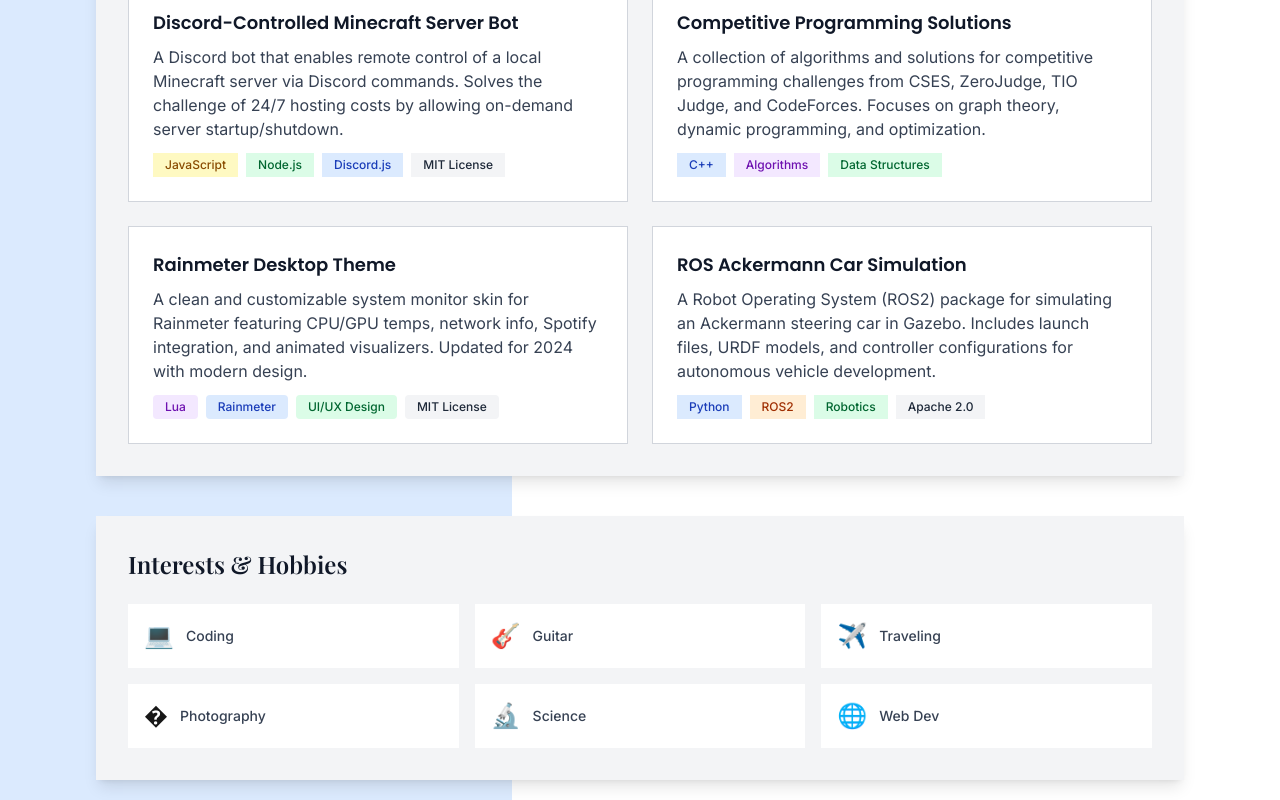
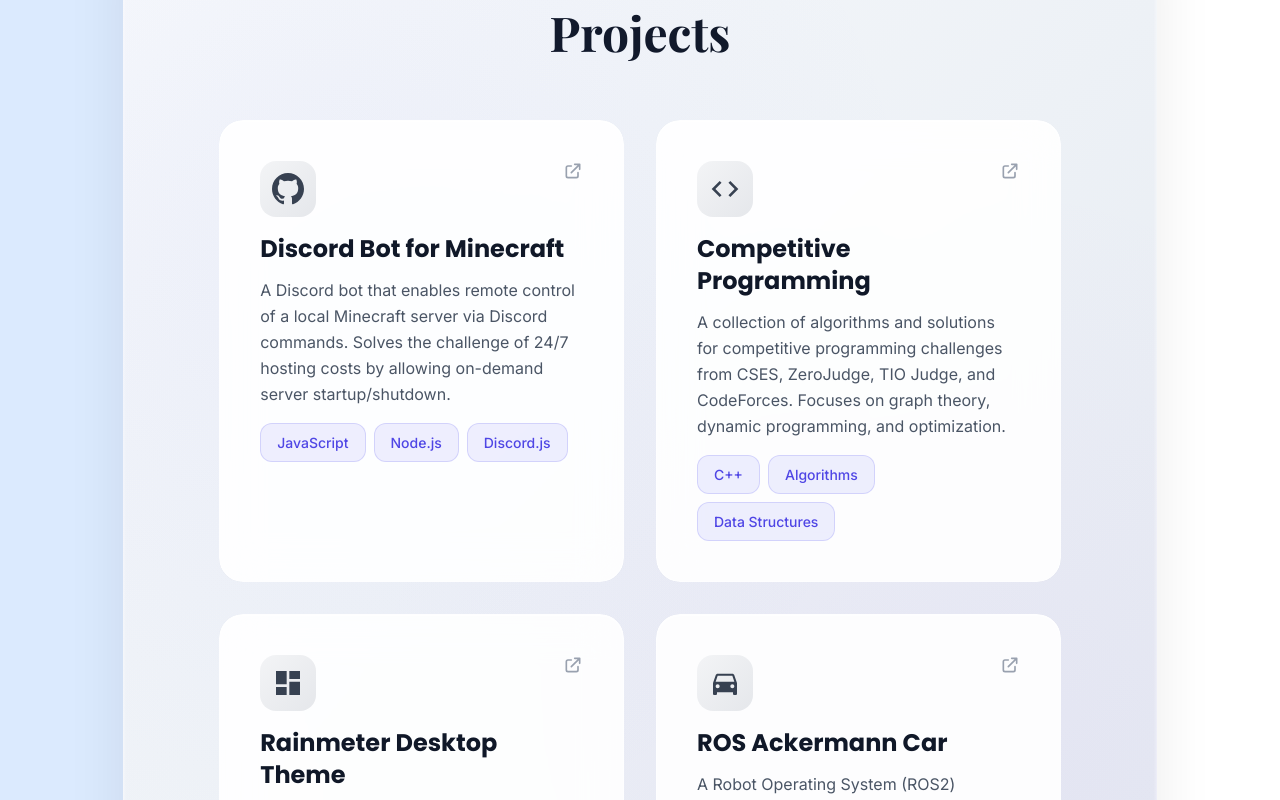
Before and after one commit to Alexchiuu/portfolio, a Next.js app: page / in a window 1280 px wide. Shown: the part 1360-2160 px from the top of the page. Built offline with nearby package versions, Linux system fonts and the light colour scheme.

Commit message:
Fix JSX closing tag error in Projects section and update portfolio animations

```diff
--- a/app/globals.css
+++ b/app/globals.css
@@ -114,3 +114,160 @@
     transform: translate(-50%, -50%) rotate(360deg);
   }
 }
+
+@keyframes bounceInRight {
+  0% {
+    opacity: 0;
+    transform: translateX(100%);
+  }
+  60% {
+    opacity: 1;
+    transform: translateX(-15px);
+  }
+  80% {
+    transform: translateX(10px);
+  }
+  100% {
+    transform: translateX(0);
+  }
+}
+
+@keyframes bounceOutRight {
+  0% {
+    opacity: 1;
+    transform: translateX(0);
+  }
+  20% {
+    transform: translateX(-10px);
+  }
+  100% {
+    opacity: 0;
+    transform: translateX(100%);
+  }
+}
+
+/* Projects Section Background */
+.projects-background {
+  background: linear-gradient(135deg, #f8fafc 0%, #e2e8f0 100%);
+  border-radius: 48px;
+  padding: 3rem 4rem;
+  box-shadow:
+    inset 0 2px 4px rgba(255, 255, 255, 0.9),
+    0 20px 60px rgba(0, 0, 0, 0.08);
+  position: relative;
+  overflow: hidden;
+  margin: 0 auto;
+  max-width: 95%;
+}
+
+.projects-background::before {
+  content: '';
+  position: absolute;
+  top: 0;
+  left: 0;
+  right: 0;
+  bottom: 0;
+  background:
+    radial-gradient(circle at 20% 30%, rgba(99, 102, 241, 0.05) 0%, transparent 50%),
+    radial-gradient(circle at 80% 70%, rgba(168, 85, 247, 0.05) 0%, transparent 50%);
+  pointer-events: none;
+}
+
+/* Floating Project Cards */
+.project-card {
+  position: relative;
+  display: flex;
+  flex-direction: column;
+  height: 100%;
+  transition: transform 0.3s ease;
+}
+
+.project-card:hover {
+  transform: translateY(-8px);
+}
+
+.project-card-inner {
+  position: relative;
+  flex: 1;
+  display: flex;
+  flex-direction: column;
+  border-radius: 24px;
+  overflow: hidden;
+  transition: all 0.4s cubic-bezier(0.4, 0, 0.2, 1);
+}
+
+.project-card-glow {
+  position: absolute;
+  inset: 0;
+  background: linear-gradient(135deg, rgba(99, 102, 241, 0.1) 0%, rgba(168, 85, 247, 0.1) 100%);
+  opacity: 0;
+  transition: opacity 0.4s ease;
+  z-index: 0;
+}
+
+.project-card:hover .project-card-glow {
+  opacity: 1;
+}
+
+.project-card-content {
+  position: relative;
+  flex: 1;
+  display: flex;
+  flex-direction: column;
+  padding: 2.5rem;
+  background: rgba(255, 255, 255, 0.9);
+  backdrop-filter: blur(20px);
+  border: 1px solid rgba(255, 255, 255, 0.3);
+  border-radius: 24px;
+  box-shadow:
+    0 10px 40px rgba(0, 0, 0, 0.08),
+    0 2px 8px rgba(0, 0, 0, 0.04),
+    inset 0 1px 0 rgba(255, 255, 255, 0.6);
+  transition: all 0.4s cubic-bezier(0.4, 0, 0.2, 1);
+  z-index: 1;
+}
+
+.project-card:hover .project-card-content {
+  background: rgba(255, 255, 255, 0.95);
+  border-color: rgba(255, 255, 255, 0.5);
+  box-shadow:
+    0 20px 60px rgba(0, 0, 0, 0.12),
+    0 8px 16px rgba(0, 0, 0, 0.08),
+    inset 0 1px 0 rgba(255, 255, 255, 0.8);
+}
+
+.project-icon {
+  display: inline-flex;
+  align-items: center;
+  justify-content: center;
+  width: 56px;
+  height: 56px;
+  border-radius: 16px;
+  background: linear-gradient(135deg, #f3f4f6 0%, #e5e7eb 100%);
+  color: #374151;
+  transition: all 0.3s ease;
+}
+
+.project-card:hover .project-icon {
+  background: linear-gradient(135deg, #6366f1 0%, #8b5cf6 100%);
+  color: white;
+  transform: rotate(-5deg) scale(1.05);
+}
+
+.project-tag {
+  display: inline-block;
+  padding: 0.5rem 1rem;
+  border-radius: 12px;
+  font-size: 0.875rem;
+  font-weight: 500;
+  background: rgba(99, 102, 241, 0.1);
+  color: #4f46e5;
+  border: 1px solid rgba(99, 102, 241, 0.2);
+  transition: all 0.2s ease;
+}
+
+.project-card:hover .project-tag {
+  background: rgba(99, 102, 241, 0.15);
+  border-color: rgba(99, 102, 241, 0.3);
+  transform: translateY(-2px);
+}
--- a/app/page.tsx
+++ b/app/page.tsx
@@ -74,9 +74,11 @@
   const [isScrolling, setIsScrolling] = useState(false);
   const [isAtTop, setIsAtTop] = useState(true);
   const [scrollProgress, setScrollProgress] = useState(0);
+  const [resumeInView, setResumeInView] = useState(false);
   const triangleIdCounter = useRef(0);
   const darkenTimeoutRef = useRef<NodeJS.Timeout | null>(null);
   const scrollTimeoutRef = useRef<NodeJS.Timeout | null>(null);
+  const resumeRef = useRef<HTMLDivElement>(null);
 
   // New: control open/close for resume sections (click-to-toggle)
   const [openSections, setOpenSections] = useState({
@@ -327,6 +329,13 @@
       setIsAtTop(window.scrollY < 50);
       setIsScrolling(true);
 
+      // Check if resume section is in view - trigger animation every time
+      if (resumeRef.current) {
+        const rect = resumeRef.current.getBoundingClientRect();
+        const isInView = rect.top < window.innerHeight * 0.7 && rect.bottom > 0;
+        setResumeInView(isInView);
+      }
+
       if (scrollTimeoutRef.current) {
         clearTimeout(scrollTimeoutRef.current);
       }
@@ -343,7 +352,7 @@
         clearTimeout(scrollTimeoutRef.current);
       }
     };
-  }, []);
+  }, [resumeInView]);
 
   const handleMouseEnter = () => {
     setIsHovering(true);
@@ -594,6 +603,7 @@
           {/* Resume Section */}
           <div
             id="resume"
+            ref={resumeRef}
             className={`mb-10 w-full grid grid-cols-1 lg:grid-cols-2 gap-0 transition-all duration-1000 delay-500 ${
               hasLoaded ? 'opacity-100 translate-y-0' : 'opacity-0 translate-y-8'
             }`}
@@ -601,7 +611,12 @@
           >
             {/* Title - Left Side (Blue Background) */}
             <div className="p-8 flex items-center justify-start">
-              <h2 className="text-7xl font-bold text-gray-900" style={{ fontFamily: 'var(--font-playfair)' }}>
+              <h2
+                className={`text-7xl font-bold text-gray-900 transition-all duration-1000 ease-out ${
+                  resumeInView ? 'opacity-100 translate-x-0' : 'opacity-0 -translate-x-full'
+                }`}
+                style={{ fontFamily: 'var(--font-playfair)' }}
+              >
                 Resume
               </h2>
             </div>
@@ -612,7 +627,13 @@
                 {/* Education */}
                 <div className="cursor-pointer">
                   <div
-                    className="flex items-center gap-2"
+                    className={`flex items-center gap-2 transition-all duration-700 ease-out ${
+                      resumeInView ? 'opacity-100 translate-x-0' : 'opacity-0 translate-x-full'
+                    }`}
+                    style={{
+                      transitionDelay: resumeInView ? '400ms' : '0ms',
+                      animation: resumeInView ? 'bounceInRight 0.8s ease-out 0.4s both' : 'bounceOutRight 0.6s ease-out both'
+                    }}
                     role="button"
                     tabIndex={0}
                     onClick={() => toggleSection('education')}
@@ -681,7 +702,13 @@
                 {/* Experience */}
                 <div className="cursor-pointer">
                   <div
-                    className="flex items-center gap-2"
+                    className={`flex items-center gap-2 transition-all duration-700 ease-out ${
+                      resumeInView ? 'opacity-100 translate-x-0' : 'opacity-0 translate-x-full'
+                    }`}
+                    style={{
+                      transitionDelay: resumeInView ? '600ms' : '100ms',
+                      animation: resumeInView ? 'bounceInRight 0.8s ease-out 0.6s both' : 'bounceOutRight 0.6s ease-out 0.1s both'
+                    }}
                     role="button"
                     tabIndex={0}
                     onClick={() => toggleSection('experience')}
@@ -766,7 +793,13 @@
                 {/* Extracurriculars */}
                 <div className="cursor-pointer">
                   <div
-                    className="flex items-center gap-2"
+                    className={`flex items-center gap-2 transition-all duration-700 ease-out ${
+                      resumeInView ? 'opacity-100 translate-x-0' : 'opacity-0 translate-x-full'
+                    }`}
+                    style={{
+                      transitionDelay: resumeInView ? '800ms' : '200ms',
+                      animation: resumeInView ? 'bounceInRight 0.8s ease-out 0.8s both' : 'bounceOutRight 0.6s ease-out 0.2s both'
+                    }}
                     role="button"
                     tabIndex={0}
                     onClick={() => toggleSection('extracurriculars')}
@@ -824,21 +857,6 @@
                       <div className="relative">
                         <div className="absolute left-[-30px] top-[6px] w-4 h-4 bg-purple-500 rounded-full border-2 border-white shadow-md"></div>
                         <h4 className="text-xl font-semibold text-gray-900 mb-1" style={{ fontFamily: 'var(--font-poppins)' }}>
-                          Service Learning — Science Camp
-                        </h4>
-                        <p className="text-base text-gray-600 mb-1">介壽國中 Science Camp — dates available on request</p>
-                        <p className="text-base text-gray-700 leading-relaxed">
-                          Designed and taught hands-on experimental workshops (e.g., demonstrations on resonance and 3D-printed mazes), served as a team leader, and supported middle-school students in conducting experiments and exploring scientific concepts.
-                        </p>
-                        <div className="mt-2 flex flex-wrap gap-2">
-                          <span className="bg-green-100 px-3 py-1 text-xs font-medium text-green-800 rounded">Community Service</span>
-                          <span className="bg-pink-100 px-3 py-1 text-xs font-medium text-pink-800 rounded">STEM Outreach</span>
-                        </div>
-                      </div>
-
-                      <div className="relative">
-                        <div className="absolute left-[-30px] top-[6px] w-4 h-4 bg-purple-500 rounded-full border-2 border-white shadow-md"></div>
-                        <h4 className="text-xl font-semibold text-gray-900 mb-1" style={{ fontFamily: 'var(--font-poppins)' }}>
                           Competition Achievements
                         </h4>
                         <p className="text-base text-gray-600 mb-1">Selected awards & honors</p>
@@ -856,7 +874,13 @@
                 {/* Skills */}
                 <div className="cursor-pointer">
                   <div
-                    className="flex items-center gap-2"
+                    className={`flex items-center gap-2 transition-all duration-700 ease-out ${
+                      resumeInView ? 'opacity-100 translate-x-0' : 'opacity-0 translate-x-full'
+                    }`}
+                    style={{
+                      transitionDelay: resumeInView ? '1000ms' : '300ms',
+                      animation: resumeInView ? 'bounceInRight 0.8s ease-out 1s both' : 'bounceOutRight 0.6s ease-out 0.3s both'
+                    }}
                     role="button"
                     tabIndex={0}
                     onClick={() => toggleSection('skills')}
@@ -921,40 +945,52 @@
           {/* Projects Section */}
           <div
             id="projects"
-            className={`mb-10 w-full bg-gray-100 p-8 shadow-lg transition-all duration-1000 delay-700 ${
+            className={`mb-10 w-full transition-all duration-1000 delay-700 ${
               hasLoaded ? 'opacity-100 translate-y-0' : 'opacity-0 translate-y-8'
             }`}
+            style={{
+              minHeight: '80vh',
+              perspective: '1500px'
+            }}
           >
-            <h2 className="mb-6 text-2xl font-semibold text-gray-900" style={{ fontFamily: 'var(--font-playfair)' }}>
+            <div className="projects-background">
+              <div className="max-w-7xl mx-auto px-8 py-16">
+                <h2 className="mb-16 text-5xl font-bold text-gray-900 text-center" style={{ fontFamily: 'var(--font-playfair)' }}>
                   Projects
                 </h2>
-            <div className="grid gap-6 md:grid-cols-2">
+
+                <div className="grid gap-8 md:grid-cols-2 lg:grid-cols-2 items-stretch">
                   <a
                     href="https://github.com/Alexchiuu/Discord_bot_for_Minecraft_server"
                     target="_blank"
                     rel="noopener noreferrer"
-                className="group relative border border-gray-300 p-6 transition-all hover:scale-105 hover:shadow-xl bg-white"
+                  className="project-card group"
                 >
-                <DualRingEffect />
-                <h3 className="relative z-20 text-lg font-semibold text-gray-900 mb-2" style={{ fontFamily: 'var(--font-poppins)' }}>
-                  Discord-Controlled Minecraft Server Bot
+                  <div className="project-card-inner">
+                    <div className="project-card-glow"></div>
+                    <div className="project-card-content">
+                      <div className="flex items-start justify-between mb-4">
+                        <div className="project-icon">
+                          <svg className="w-8 h-8" fill="currentColor" viewBox="0 0 24 24">
+                            <path d="M12 0c-6.626 0-12 5.373-12 12 0 5.302 3.438 9.8 8.207 11.387.599.111.793-.261.793-.577v-2.234c-3.338.726-4.033-1.416-4.033-1.416-.546-1.387-1.333-1.756-1.333-1.756-1.089-.745.083-.729.083-.729 1.205.084 1.839 1.237 1.839 1.237 1.07 1.834 2.807 1.304 3.492.997.107-.775.418-1.305.762-1.604-2.665-.305-5.467-1.334-5.467-5.931 0-1.311.469-2.381 1.236-3.221-.124-.303-.535-1.524.117-3.176 0 0 1.008-.322 3.301 1.23.957-.266 1.983-.399 3.003-.404 1.02.005 2.047.138 3.006.404 2.291-1.552 3.297-1.23 3.297-1.23.653 1.653.242 2.874.118 3.176.77.84 1.235 1.911 1.235 3.221 0 4.609-2.807 5.624-5.479 5.921.43.372.823 1.102.823 2.222v3.293c0 .319.192.694.801.576 4.765-1.589 8.199-6.086 8.199-11.386 0-6.627-5.373-12-12-12z"/>
+                          </svg>
+                        </div>
+                        <svg className="w-5 h-5 text-gray-400 group-hover:text-gray-900 group-hover:translate-x-1 group-hover:-translate-y-1 transition-all duration-300" fill="none" stroke="currentColor" viewBox="0 0 24 24">
+                          <path strokeLinecap="round" strokeLinejoin="round" strokeWidth={2} d="M10 6H6a2 2 0 00-2 2v10a2 2 0 002 2h10a2 2 0 002-2v-4M14 4h6m0 0v6m0-6L10 14" />
+                        </svg>
+                      </div>
+                      <h3 className="text-2xl font-bold text-gray-900 mb-3 group-hover:text-blue-600 transition-colors" style={{ fontFamily: 'var(--font-poppins)' }}>
+                        Discord Bot for Minecraft
                       </h3>
-                <p className="relative z-20 text-gray-700 mb-3">
+                      <p className="text-gray-600 mb-4 leading-relaxed">
                         A Discord bot that enables remote control of a local Minecraft server via Discord commands. Solves the challenge of 24/7 hosting costs by allowing on-demand server startup/shutdown.
                       </p>
-                <div className="relative z-20 flex flex-wrap gap-2">
-                  <span className="bg-yellow-100 px-3 py-1 text-xs font-medium text-yellow-800">
-                    JavaScript
-                  </span>
-                  <span className="bg-green-100 px-3 py-1 text-xs font-medium text-green-800">
-                    Node.js
-                  </span>
-                  <span className="bg-blue-100 px-3 py-1 text-xs font-medium text-blue-800">
-                    Discord.js
-                  </span>
-                  <span className="bg-gray-100 px-3 py-1 text-xs font-medium text-gray-800">
-                    MIT License
-                  </span>
+                      <div className="flex flex-wrap gap-2">
+                        <span className="project-tag">JavaScript</span>
+                        <span className="project-tag">Node.js</span>
+                        <span className="project-tag">Discord.js</span>
+                      </div>
+                    </div>
                   </div>
                 </a>
 
@@ -962,25 +998,33 @@
                   href="https://github.com/Alexchiuu/programming_contest_code"
                   target="_blank"
                   rel="noopener noreferrer"
-                className="group relative border border-gray-300 p-6 transition-all hover:scale-105 hover:shadow-xl bg-white"
+                  className="project-card group"
                 >
-                <DualRingEffect />
-                <h3 className="relative z-20 text-lg font-semibold text-gray-900 mb-2" style={{ fontFamily: 'var(--font-poppins)' }}>
-                  Competitive Programming Solutions
+                  <div className="project-card-inner">
+                    <div className="project-card-glow"></div>
+                    <div className="project-card-content">
+                      <div className="flex items-start justify-between mb-4">
+                        <div className="project-icon">
+                          <svg className="w-8 h-8" fill="currentColor" viewBox="0 0 24 24">
+                            <path d="M9.4 16.6L4.8 12l4.6-4.6L8 6l-6 6 6 6 1.4-1.4zm5.2 0l4.6-4.6-4.6-4.6L16 6l6 6-6 6-1.4-1.4z"/>
+                          </svg>
+                        </div>
+                        <svg className="w-5 h-5 text-gray-400 group-hover:text-gray-900 group-hover:translate-x-1 group-hover:-translate-y-1 transition-all duration-300" fill="none" stroke="currentColor" viewBox="0 0 24 24">
+                          <path strokeLinecap="round" strokeLinejoin="round" strokeWidth={2} d="M10 6H6a2 2 0 00-2 2v10a2 2 0 002 2h10a2 2 0 002-2v-4M14 4h6m0 0v6m0-6L10 14" />
+                        </svg>
+                      </div>
+                      <h3 className="text-2xl font-bold text-gray-900 mb-3 group-hover:text-purple-600 transition-colors" style={{ fontFamily: 'var(--font-poppins)' }}>
+                        Competitive Programming
                       </h3>
-                <p className="relative z-20 text-gray-700 mb-3">
+                      <p className="text-gray-600 mb-4 leading-relaxed">
                         A collection of algorithms and solutions for competitive programming challenges from CSES, ZeroJudge, TIO Judge, and CodeForces. Focuses on graph theory, dynamic programming, and optimization.
                       </p>
-                <div className="relative z-20 flex flex-wrap gap-2">
-                  <span className="bg-blue-100 px-3 py-1 text-xs font-medium text-blue-800">
-                    C++
-                  </span>
-                  <span className="bg-purple-100 px-3 py-1 text-xs font-medium text-purple-800">
-                    Algorithms
-                  </span>
-                  <span className="bg-green-100 px-3 py-1 text-xs font-medium text-green-800">
-                    Data Structures
-                  </span>
+                      <div className="flex flex-wrap gap-2">
+                        <span className="project-tag">C++</span>
+                        <span className="project-tag">Algorithms</span>
+                        <span className="project-tag">Data Structures</span>
+                      </div>
+                    </div>
                   </div>
                 </a>
 
@@ -988,28 +1032,33 @@
                   href="https://github.com/Alexchiuu/rainmeter_desktop_plugin"
                   target="_blank"
                   rel="noopener noreferrer"
-                className="group relative border border-gray-300 p-6 transition-all hover:scale-105 hover:shadow-xl bg-white"
+                  className="project-card group"
                 >
-                <DualRingEffect />
-                <h3 className="relative z-20 text-lg font-semibold text-gray-900 mb-2" style={{ fontFamily: 'var(--font-poppins)' }}>
+                  <div className="project-card-inner">
+                    <div className="project-card-glow"></div>
+                    <div className="project-card-content">
+                      <div className="flex items-start justify-between mb-4">
+                        <div className="project-icon">
+                          <svg className="w-8 h-8" fill="currentColor" viewBox="0 0 24 24">
+                            <path d="M3 13h8V3H3v10zm0 8h8v-6H3v6zm10 0h8V11h-8v10zm0-18v6h8V3h-8z"/>
+                          </svg>
+                        </div>
+                        <svg className="w-5 h-5 text-gray-400 group-hover:text-gray-900 group-hover:translate-x-1 group-hover:-translate-y-1 transition-all duration-300" fill="none" stroke="currentColor" viewBox="0 0 24 24">
+                          <path strokeLinecap="round" strokeLinejoin="round" strokeWidth={2} d="M10 6H6a2 2 0 00-2 2v10a2 2 0 002 2h10a2 2 0 002-2v-4M14 4h6m0 0v6m0-6L10 14" />
+                        </svg>
+                      </div>
+                      <h3 className="text-2xl font-bold text-gray-900 mb-3 group-hover:text-green-600 transition-colors" style={{ fontFamily: 'var(--font-poppins)' }}>
                         Rainmeter Desktop Theme
                       </h3>
-                <p className="relative z-20 text-gray-700 mb-3">
+                      <p className="text-gray-600 mb-4 leading-relaxed">
                         A clean and customizable system monitor skin for Rainmeter featuring CPU/GPU temps, network info, Spotify integration, and animated visualizers. Updated for 2024 with modern design.
                       </p>
-                <div className="relative z-20 flex flex-wrap gap-2">
-                  <span className="bg-purple-100 px-3 py-1 text-xs font-medium text-purple-800 rounded">
-                    Lua
-                  </span>
-                  <span className="bg-blue-100 px-3 py-1 text-xs font-medium text-blue-800 rounded">
-                    Rainmeter
-                  </span>
-                  <span className="bg-green-100 px-3 py-1 text-xs font-medium text-green-800 rounded">
-                    UI/UX Design
-                  </span>
-                  <span className="bg-gray-100 px-3 py-1 text-xs font-medium text-gray-800 rounded">
-                    MIT License
-                  </span>
+                      <div className="flex flex-wrap gap-2">
+                        <span className="project-tag">Lua</span>
+                        <span className="project-tag">Rainmeter</span>
+                        <span className="project-tag">UI/UX Design</span>
+                      </div>
+                    </div>
                   </div>
                 </a>
 
@@ -1017,30 +1066,37 @@
                   href="https://github.com/Alexchiuu/ROS_ackermann_car"
                   target="_blank"
                   rel="noopener noreferrer"
-                className="group relative border border-gray-300 p-6 transition-all hover:scale-105 hover:shadow-xl bg-white"
+                  className="project-card group"
                 >
-                <DualRingEffect />
-                <h3 className="relative z-20 text-lg font-semibold text-gray-900 mb-2" style={{ fontFamily: 'var(--font-poppins)' }}>
-                  ROS Ackermann Car Simulation
+                  <div className="project-card-inner">
+                    <div className="project-card-glow"></div>
+                    <div className="project-card-content">
+                      <div className="flex items-start justify-between mb-4">
+                        <div className="project-icon">
+                          <svg className="w-8 h-8" fill="currentColor" viewBox="0 0 24 24">
+                            <path d="M18.92 6.01C18.72 5.42 18.16 5 17.5 5h-11c-.66 0-1.21.42-1.42 1.01L3 12v8c0 .55.45 1 1 1h1c.55 0 1-.45 1-1v-1h12v1c0 .55.45 1 1 1h1c.55 0 1-.45 1-1v-8l-2.08-5.99zM6.5 16c-.83 0-1.5-.67-1.5-1.5S5.67 13 6.5 13s1.5.67 1.5 1.5S7.33 16 6.5 16zm11 0c-.83 0-1.5-.67-1.5-1.5s.67-1.5 1.5-1.5 1.5.67 1.5 1.5-.67 1.5-1.5 1.5zM5 11l1.5-4.5h11L19 11H5z"/>
+                          </svg>
+                        </div>
+                        <svg className="w-5 h-5 text-gray-400 group-hover:text-gray-900 group-hover:translate-x-1 group-hover:-translate-y-1 transition-all duration-300" fill="none" stroke="currentColor" viewBox="0 0 24 24">
+                          <path strokeLinecap="round" strokeLinejoin="round" strokeWidth={2} d="M10 6H6a2 2 0 00-2 2v10a2 2 0 002 2h10a2 2 0 002-2v-4M14 4h6m0 0v6m0-6L10 14" />
+                        </svg>
+                      </div>
+                      <h3 className="text-2xl font-bold text-gray-900 mb-3 group-hover:text-orange-600 transition-colors" style={{ fontFamily: 'var(--font-poppins)' }}>
+                        ROS Ackermann Car
                       </h3>
-                <p className="relative z-20 text-gray-700 mb-3">
+                      <p className="text-gray-600 mb-4 leading-relaxed">
                         A Robot Operating System (ROS2) package for simulating an Ackermann steering car in Gazebo. Includes launch files, URDF models, and controller configurations for autonomous vehicle development.
                       </p>
-                <div className="relative z-20 flex flex-wrap gap-2">
-                  <span className="bg-blue-100 px-3 py-1 text-xs font-medium text-blue-800">
-                    Python
-                  </span>
-                  <span className="bg-orange-100 px-3 py-1 text-xs font-medium text-orange-800">
-                    ROS2
-                  </span>
-                  <span className="bg-green-100 px-3 py-1 text-xs font-medium text-green-800">
-                    Robotics
-                  </span>
-                  <span className="bg-gray-100 px-3 py-1 text-xs font-medium text-gray-800">
-                    Apache 2.0
-                  </span>
+                      <div className="flex flex-wrap gap-2">
+                        <span className="project-tag">Python</span>
+                        <span className="project-tag">ROS2</span>
+                        <span className="project-tag">Robotics</span>
+                      </div>
+                    </div>
                   </div>
                 </a>
+              </div>
+            </div>
           </div>
           </div>
 
```
Lines whose indentation alone changed are shown as unchanged.
